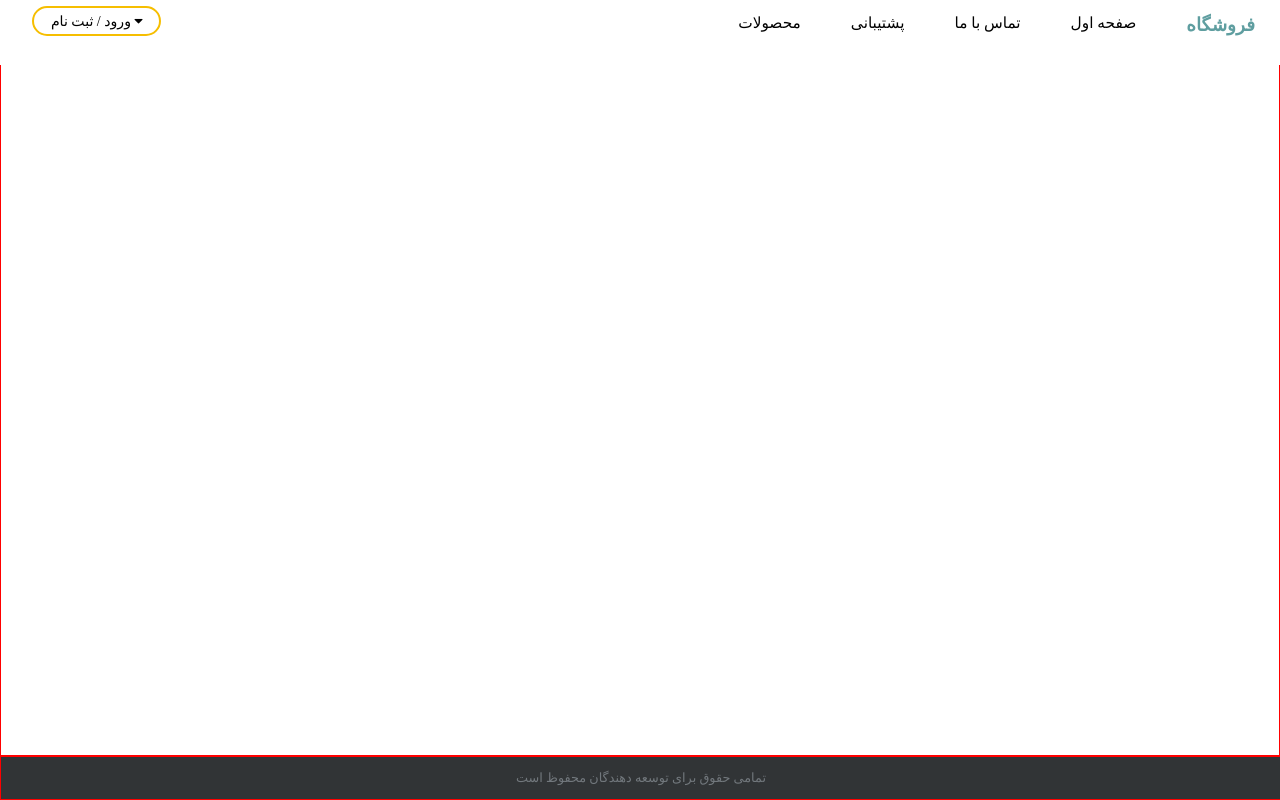
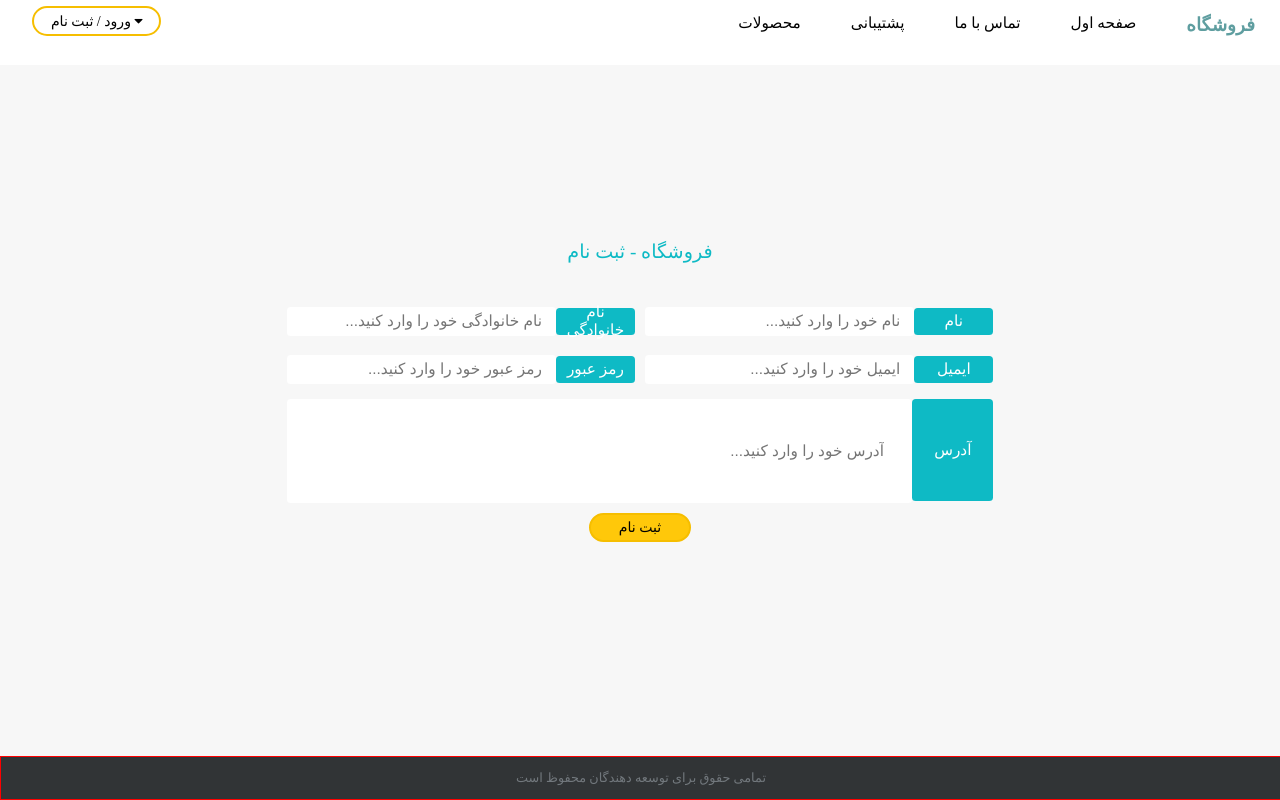
Before and after one commit to arashHarirpoosh/WebProgrammingProject_vue_version, a Vue app: page /signUp in a window 1280 px wide. Built offline with nearby package versions, Linux system fonts and the light colour scheme; a web font is replaced by a local one.

Commit message:
Some minor Updates on components, and SignUp page added

```diff
--- a/src/components/InputTextFiled.vue
+++ b/src/components/InputTextFiled.vue
@@ -1,7 +1,17 @@
 <template>
-  <label class="flex-text-area">
+  <label v-if="label_kind === 'normal'" class="flex-text-area">
     <div class="input-labels">{{label_name}}</div>
-    <input class="text-input-part" :type=[[label_type]] :placeholder=[[label_place_holder]]>
+    <input class="text-input-part" :disabled=label_disabled :type=[[label_type]] :placeholder=[[label_place_holder]]>
+  </label>
+
+  <label v-else-if="label_kind === 'pass'" class="flex-text-area">
+    <div class="input-labels">{{label_name}}</div>
+    <input class="text-input-part" :disabled=label_disabled :type=[[label_type]] minlength="6" :placeholder=[[label_place_holder]]>
+  </label>
+
+  <label v-else class="flex-text-address">
+    <div class="address-input-labels">{{label_name}}</div>
+    <input class="address-text-input-part" :disabled=label_disabled :type=[[label_type]] :placeholder=[[label_place_holder]]>
   </label>
 
 </template>
@@ -12,7 +22,15 @@
   props: {
     label_name:String,
     label_type:String,
-    label_place_holder:String
+    label_place_holder:String,
+    label_kind: {
+      default: "normal",
+      type: String
+    },
+    label_disabled: {
+      default: false,
+      type:Boolean
+    }
   }
 }
 </script>
@@ -66,4 +84,54 @@
 
 }
 
+/*
+    Design of the address part of the form
+ */
+.flex-text-address {
+  height: 8vw;
+  /*height: 40px;*/
+  font-size: 1.2vw;
+  flex: 100%;
+  display: flex;
+  flex-direction: row;
+  margin: 5px;
+  width: 50%;
+  /*border: 1px solid red;*/
+  /*direction: rtl;*/
+  /*height: 100%;*/
+
+}
+
+/*
+    Design partition of the address input text
+ */
+.address-text-input-part {
+  font-size: 1.2vw;
+  flex: 88%;
+  height: 100%;
+  /*border: 1px solid red;*/
+  padding-right: 4%;
+  border: white;
+  border-radius: 0.25em;
+
+}
+
+/*
+    Design of the labels beside address text input
+ */
+.address-input-labels {
+  flex: 12%;
+  height: 100%;
+  font-size: 1.2vw;
+  /*border: blueviolet;*/
+  display: flex;
+  background-color: rgb(14, 186, 197);
+  color: white;
+  text-align: center;
+  justify-content: center;
+  align-items: center;
+  border-radius: 0.25em;
+  /*border: black;*/
+
+}
 </style>
--- /dev/null
+++ b/src/components/UserInformationForm.vue
@@ -0,0 +1,108 @@
+<template>
+  <form class="flex-main-box">
+    <div class="flex-parts-signup">
+      <InputTextFiled label_name="نام" label_type="text"
+                      :label_place_holder=[[name_place_holder]] :label_disable=label_disabled />
+      <InputTextFiled label_name="نام خانوادگی" label_type="text"
+                      :label_place_holder=[[family_name_place_holder]] :label_disable=label_disabled />
+    </div>
+
+    <div class="flex-parts-signup">
+      <InputTextFiled label_name="ایمیل" label_type="email"
+                      :label_place_holder=[[email_place_holder]] :label_disable=label_disabled />
+
+      <!--          ToDo:min-length need to be added-->
+      <InputTextFiled label_kind="pass" label_name="رمز عبور" label_type="password"
+                      :label_place_holder=[[password_place_holder]] :label_disable=label_disabled />
+    </div>
+
+    <div class="flex-parts-signup">
+      <InputTextFiled label_kind="address" true label_name="آدرس" label_type="text"
+                      :label_place_holder=[[address_place_holder]] :label_disable=label_disabled />
+    </div>
+
+    <div class="flex-form-btn">
+      <Button :btn_text=btn_text />
+    </div>
+  </form>
+
+</template>
+
+<script>
+import InputTextFiled from "./InputTextFiled";
+import Button from "./Button";
+export default {
+  name: "UserInformationForm",
+  components: {Button, InputTextFiled},
+  props:{
+    name_place_holder:{
+      default:"نام خود را وارد کنید...",
+      type:String
+    },
+    family_name_place_holder:{
+      default:"نام خانوادگی خود را وارد کنید...",
+      type:String
+    },
+    email_place_holder:{
+      default:"ایمیل خود را وارد کنید...",
+      type:String
+    },
+    password_place_holder:{
+      default:"رمز عبور خود را وارد کنید...",
+      type:String
+    },
+    address_place_holder:{
+      default:"آدرس خود را وارد کنید...",
+      type:String
+    },
+    btn_text:String,
+    label_disabled:{
+      default:false,
+      type:Boolean
+    }
+  }
+}
+</script>
+
+<style scoped>
+
+/*
+    Design flex box for signup form
+ */
+.flex-main-box {
+  justify-content: center;
+  /*height: 50%;*/
+  width: 80%;
+  display: flex;
+  flex-direction: column;
+  text-align: center;
+  align-items: center;
+  /*border: 1px solid blue;*/
+
+}
+
+/*
+    Design each item of the form
+ */
+.flex-parts-signup {
+  /*flex: 20%;*/
+  display: flex;
+  justify-content: center;
+  flex-direction: row;
+  /*margin: 7px;*/
+  width: 70%;
+  /*border: 1px solid red;*/
+  direction: rtl;
+
+}
+
+/*
+    Design button of the form
+ */
+.flex-form-btn {
+  justify-content: center;
+  margin: 7px;
+  width: 10%;
+  /*border: 1px solid red;*/
+}
+</style>
--- a/src/router/index.js
+++ b/src/router/index.js
@@ -1,6 +1,7 @@
 import { createRouter, createWebHistory } from 'vue-router'
 import mainPage from "../views/mainPage";
 import logInPage from "../views/logInPage";
+import signUpPage from "../views/signUpPage";
 
 const routes = [
     {
@@ -13,6 +14,12 @@
         path: '/logIn',
         name: 'LogInPage',
         component: logInPage,
+    },
+
+    {
+        path: '/signUp',
+        name: 'SignUpPage',
+        component: signUpPage,
     }
 ]
 
--- a/src/views/logInPage.vue
+++ b/src/views/logInPage.vue
@@ -15,7 +15,8 @@
         </div>
 
         <div class="flex-parts-login">
-          <InputTextFiled label_name="رمز عبور" label_type="password" label_place_holder="رمز عبور خود را وارد کنید..."/>
+          <InputTextFiled label_kind="pass" label_name="رمز عبور" label_type="password" label_place_holder="رمز عبور خود را وارد کنید..."/>
+<!--          <InputTextFiled label_name="رمز عبور" v-bind:label_disable=false label_type="password" label_place_holder="رمز عبور خود را وارد کنید..."/>-->
         </div>
 
         <div class="flex-form-btn">
--- /dev/null
+++ b/src/views/signUpPage.vue
@@ -0,0 +1,112 @@
+<template>
+  <div class="flex-main-container">
+
+    <Header/>
+
+    <div class="flex-content">
+      <div class="flex-login-title">
+      <p>فروشگاه - ثبت نام</p>
+      </div>
+<!--      <form class="flex-main-box">-->
+<!--        <div class="flex-parts-signup">-->
+<!--          <InputTextFiled label_name="نام" label_type="text" label_place_holder="نام خود را وارد کنید..."/>-->
+<!--          <InputTextFiled label_name="نام خانوادگی" label_type="text" label_place_holder="نام خانوادگی خود را وارد کنید..."/>-->
+<!--        </div>-->
+
+<!--        <div class="flex-parts-signup">-->
+<!--          <InputTextFiled label_name="ایمیل" label_type="email" label_place_holder="ایمیل خود را وارد کنید..."/>-->
+
+<!--&lt;!&ndash;          ToDo:min-length need to be added&ndash;&gt;-->
+<!--          <InputTextFiled label_name="رمز عبور" label_type="password" label_place_holder="رمز عبور خود را وارد کنید..."/>-->
+<!--        </div>-->
+
+<!--        <div class="flex-parts-signup">-->
+<!--          <InputTextFiled label_name="آدرس" label_type="text" label_place_holder="آدرس خود را وارد کنید..."/>-->
+<!--        </div>-->
+
+<!--        <div class="flex-form-btn">-->
+<!--          <Button btn_text="ثبت نام"/>-->
+<!--        </div>-->
+<!--      </form>-->
+      <UserInformationForm btn_text="ثبت نام"/>
+    </div>
+    <!--Footer-->
+    <Footer/>
+    <router-view/>
+  </div>
+</template>
+
+<script>
+import Header from "../components/Header";
+import Footer from "../components/Footer";
+// import InputTextFiled from "../components/InputTextFiled";
+// import Button from "../components/Button";
+import UserInformationForm from "../components/UserInformationForm";
+export default {
+  name: "signUpPage",
+  components: {UserInformationForm, Footer, Header}
+  // components: {Button, InputTextFiled, Footer, Header}
+}
+</script>
+
+<style scoped>
+
+/*
+    Design partition of the entire page
+ */
+.flex-content {
+  flex: 100%;
+  display: flex;
+  flex-direction: column;
+  text-align: center;
+  align-items: center;
+  justify-content: center;
+  /*height: 50%;*/
+  background-color: rgb(247, 247, 247);
+  /*border: 1px solid red;*/
+
+}
+
+/*
+    Design flex box for signup form
+ */
+/*.flex-main-box {*/
+/*  justify-content: center;*/
+/*  height: 50%;*/
+/*  width: 80%;*/
+/*  display: flex;*/
+/*  flex-direction: column;*/
+/*  text-align: center;*/
+/*  align-items: center;*/
+/*  !*border: 1px solid blue;*!*/
+
+/*}*/
+
+/*
+    Design of the title part of the form
+ */
+.flex-login-title {
+  /*flex: 10%;*/
+  font-size: 1.5vw;
+  color: rgb(14, 186, 197);
+  margin: 15px;
+  /*border: 1px solid red;*/
+
+}
+
+/*
+    Design each item of the form
+ */
+/*.flex-parts-signup {*/
+/*  !*flex: 20%;*!*/
+/*  display: flex;*/
+/*  justify-content: center;*/
+/*  flex-direction: row;*/
+/*  !*margin: 7px;*!*/
+/*  width: 70%;*/
+/*  !*border: 1px solid red;*!*/
+/*  direction: rtl;*/
+
+/*}*/
+
+</style>
```
